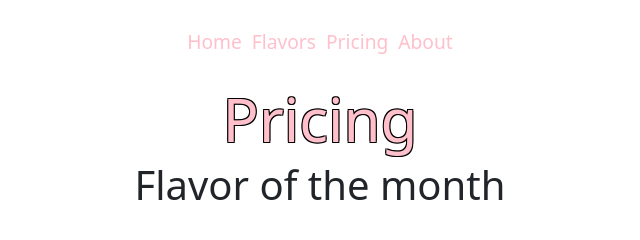
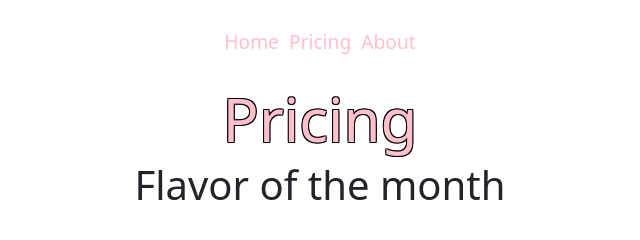
Before and after one commit to MGelineau/COMS319Midterm, a plain HTML site: page pricing.html in a window 1280 px wide. Shown: the top 240 px of the page, 320-960 px from the left. Drawn offline with nearby package versions, Linux system fonts and the light colour scheme.

Commit message:
fixed navbar

```diff
--- a/pricing.html
+++ b/pricing.html
@@ -25,11 +25,9 @@
           <li class="nav-item">
             <a href="index.html" id="topLinks" aria-current="page">Home</a>
           </li>
+
           <li class="nav-item">
-            <a href="pricing.html" id="topLinks">Flavors</a>
-          </li>
-          <li class="nav-item">
-            <a href="flavors.html" id="topLinks">Pricing</a>
+            <a href="pricing.html" id="topLinks">Pricing</a>
           </li>
           <li class="nav-item">
             <a href="creatorInformation.html" id="topLinks">About</a>
```
